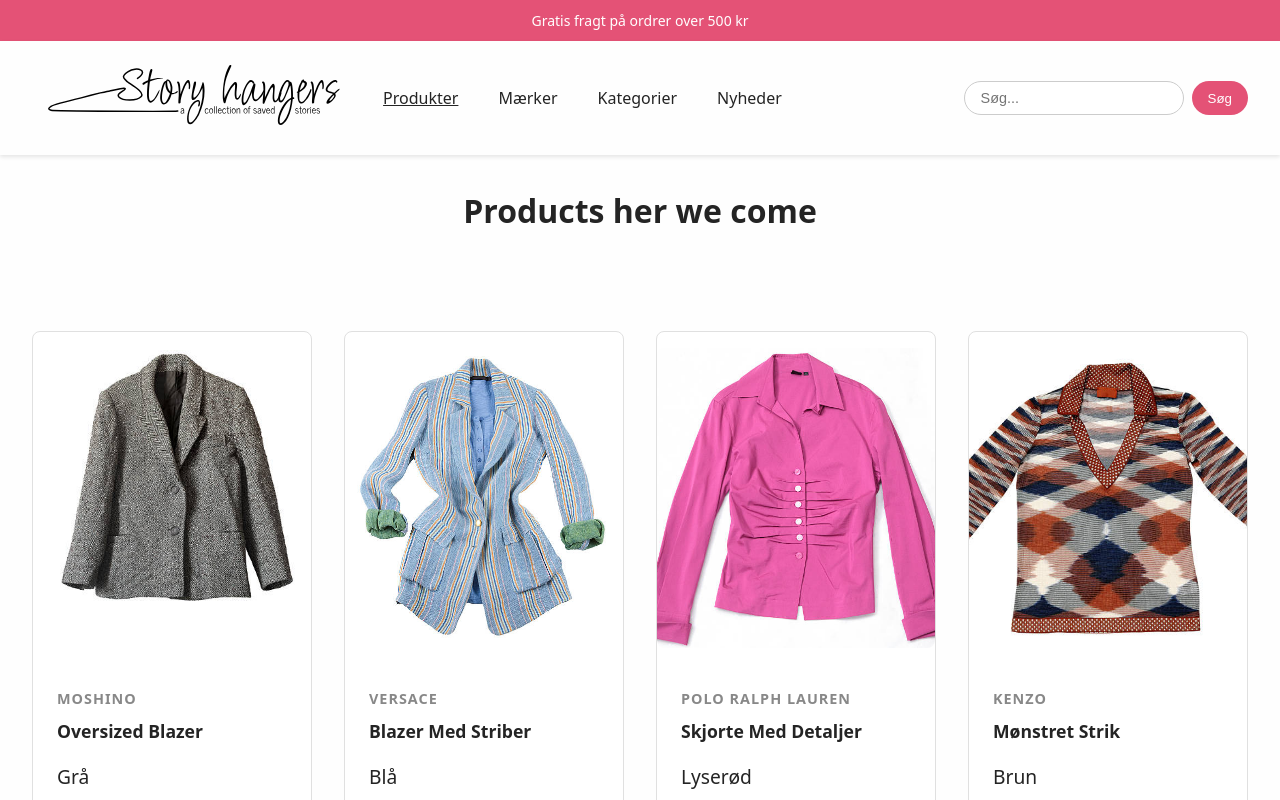
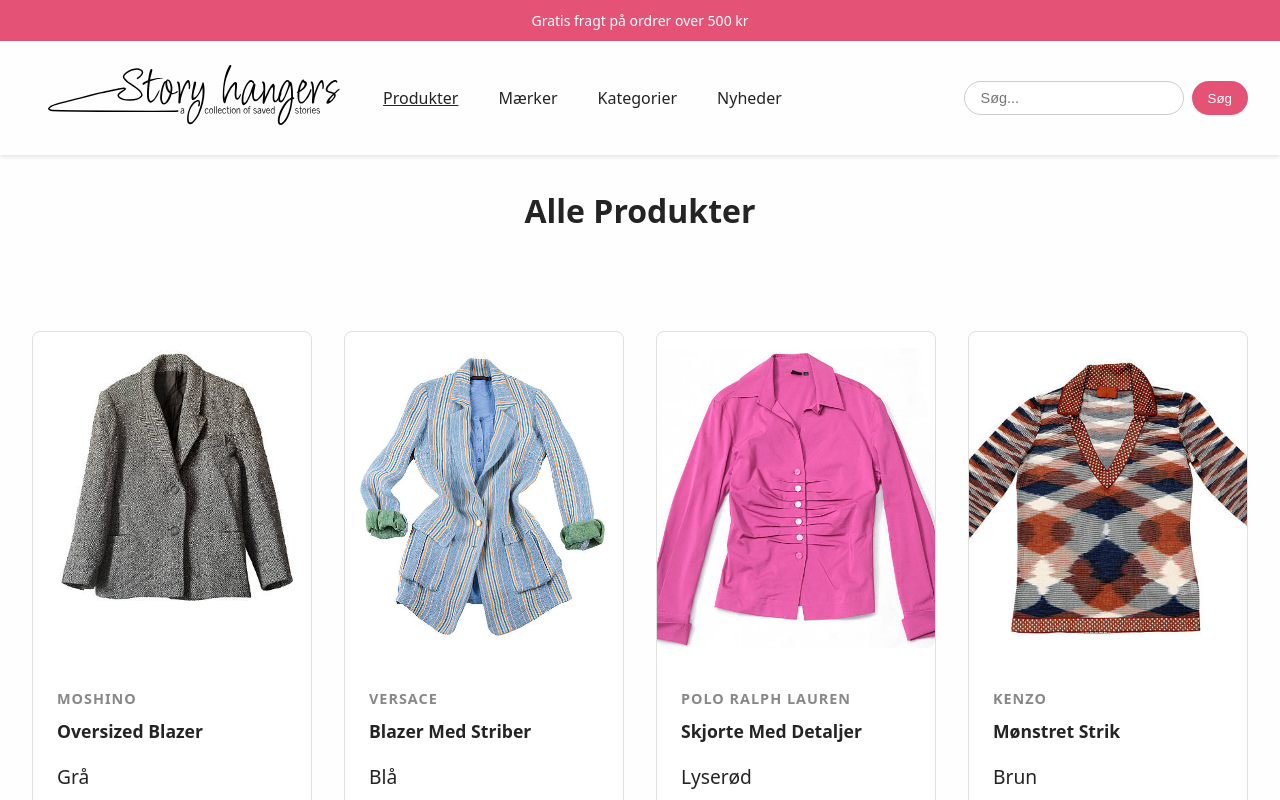
Before and after one commit to juliewboecher/customer-experience-exam, a React (Vite) app: page /products in a window 1280 px wide. Shown: the top 800 px of the page. Built offline with nearby package versions, Linux system fonts and the light colour scheme.

Commit message:
Update header title to "Alle Produkter" for localization

```diff
--- a/src/pages/ProductPage.jsx
+++ b/src/pages/ProductPage.jsx
@@ -9,7 +9,7 @@
   return (
     <>
       <header>
-        <h1>Products her we come</h1>
+        <h1>Alle Produkter</h1>
       </header>
       <main>
         <ProductGrid />
```
